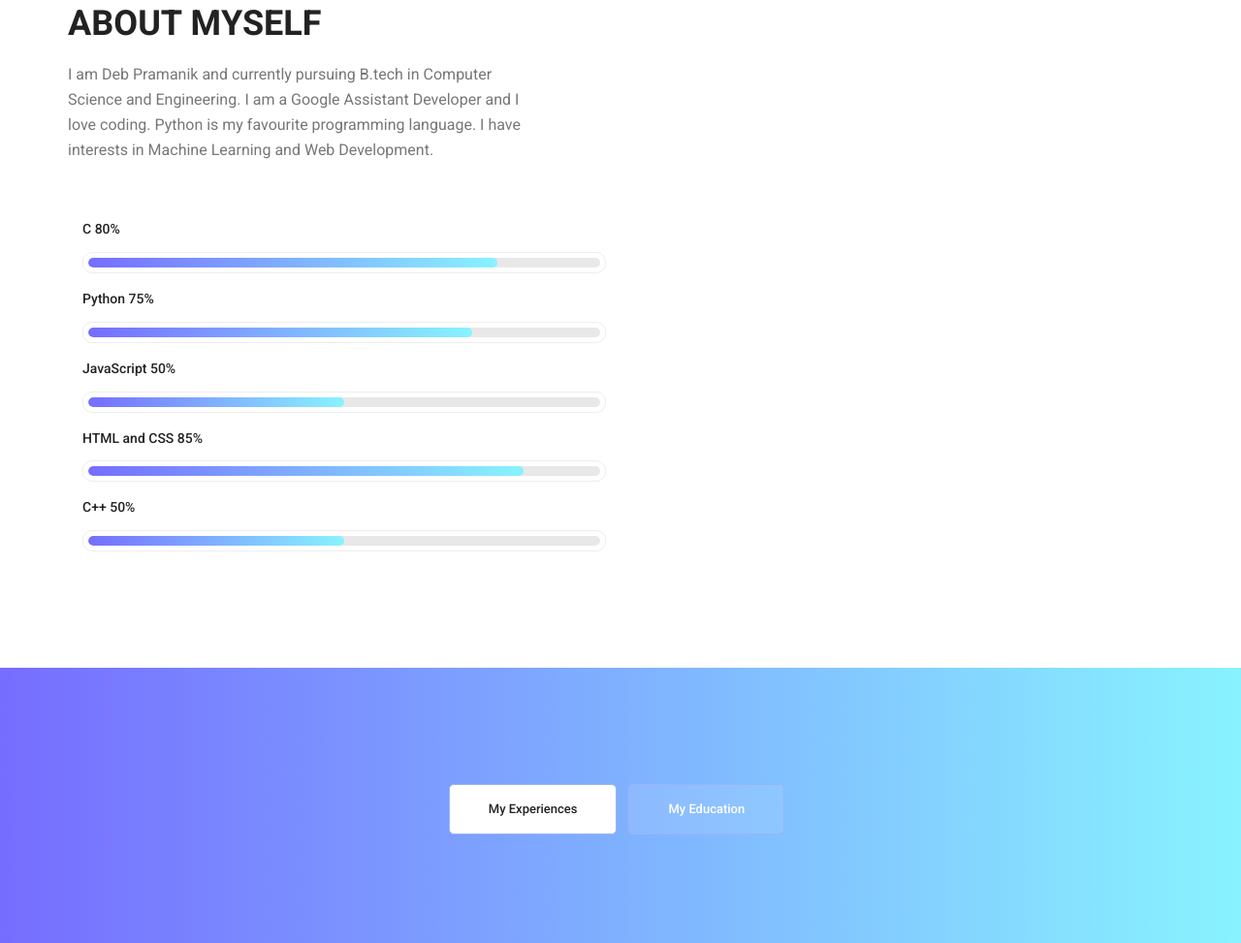
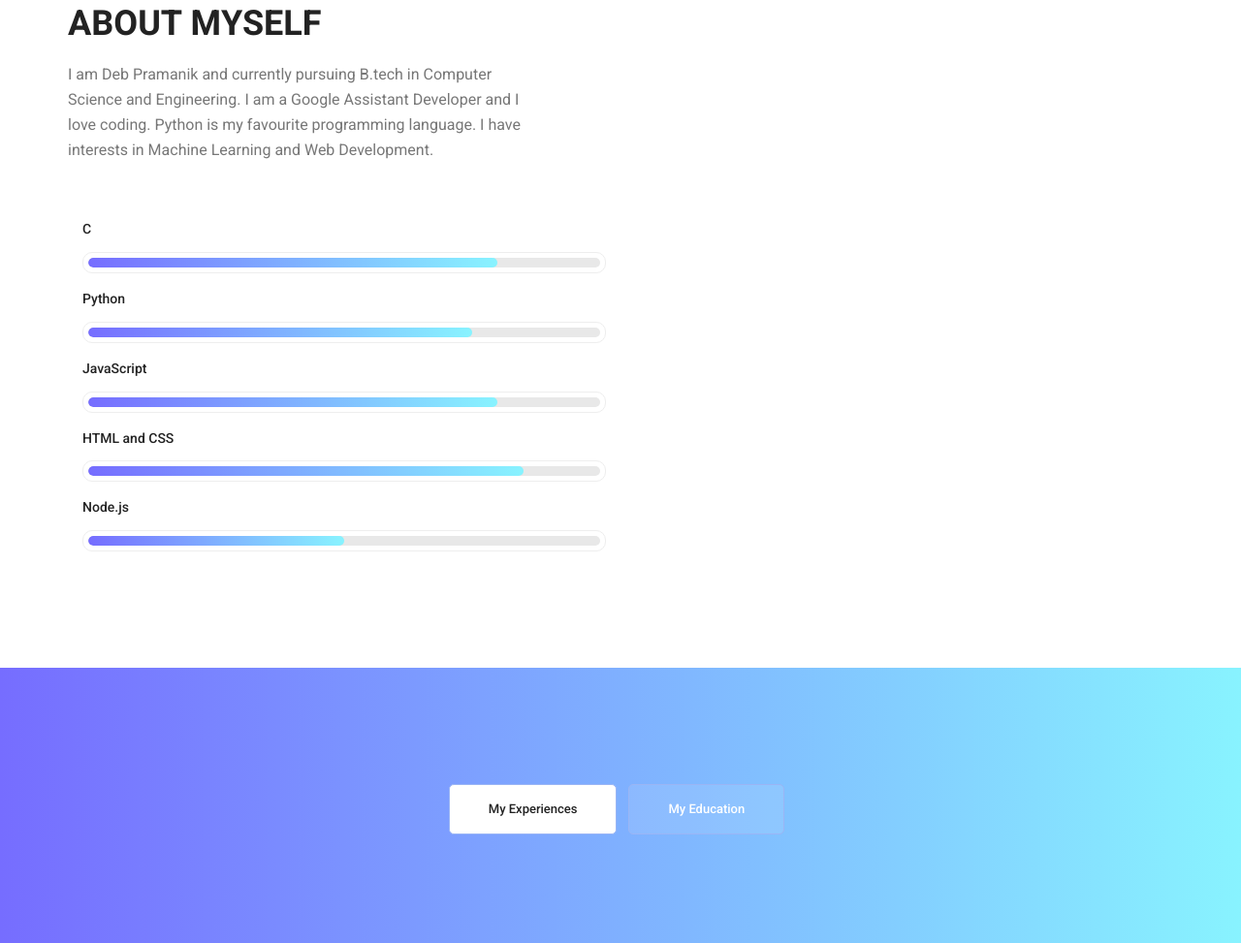
Before and after one commit to Debpramanik19/debpramanik19.github.io, a plain HTML site: page index.html in a window 1280 px wide. Shown: the part 1077-2050 px from the top of the page at 97% size. Drawn offline with Linux system fonts and the light colour scheme.

Commit message:
Update index.html

```diff
--- a/index.html
+++ b/index.html
@@ -98,7 +98,7 @@
         				<div class="tools_expert">
         					<div class="skill_main">
 								<div class="skill_item">
-									<h4>C <span class="counter">80</span>%</h4>
+									<h4>C </h4>
 									<div class="progress_br">
 										<div class="progress">
 											<div class="progress-bar" role="progressbar" aria-valuenow="80" aria-valuemin="0" aria-valuemax="100"></div>
@@ -106,7 +106,7 @@
 									</div>
 								</div>
 								<div class="skill_item">
-									<h4>Python <span class="counter">75</span>%</h4>
+									<h4>Python </h4>
 									<div class="progress_br">
 										<div class="progress">
 											<div class="progress-bar" role="progressbar" aria-valuenow="75" aria-valuemin="0" aria-valuemax="100"></div>
@@ -114,15 +114,15 @@
 									</div>
 								</div>
 								<div class="skill_item">
-									<h4>JavaScript <span class="counter">50</span>%</h4>
+									<h4>JavaScript </h4>
 									<div class="progress_br">
 										<div class="progress">
-											<div class="progress-bar" role="progressbar" aria-valuenow="50" aria-valuemin="0" aria-valuemax="100"></div>
+											<div class="progress-bar" role="progressbar" aria-valuenow="80" aria-valuemin="0" aria-valuemax="100"></div>
 										</div>
 									</div>
 								</div>
 								<div class="skill_item">
-									<h4>HTML and CSS <span class="counter">85</span>%</h4>
+									<h4>HTML and CSS </h4>
 									<div class="progress_br">
 										<div class="progress">
 											<div class="progress-bar" role="progressbar" aria-valuenow="85" aria-valuemin="0" aria-valuemax="100"></div>
@@ -130,7 +130,7 @@
 									</div>
 								</div>
 								<div class="skill_item">
-									<h4>C++ <span class="counter">50</span>%</h4>
+									<h4>Node.js </h4>
 									<div class="progress_br">
 										<div class="progress">
 											<div class="progress-bar" role="progressbar" aria-valuenow="50" aria-valuemin="0" aria-valuemax="100"></div>
```
